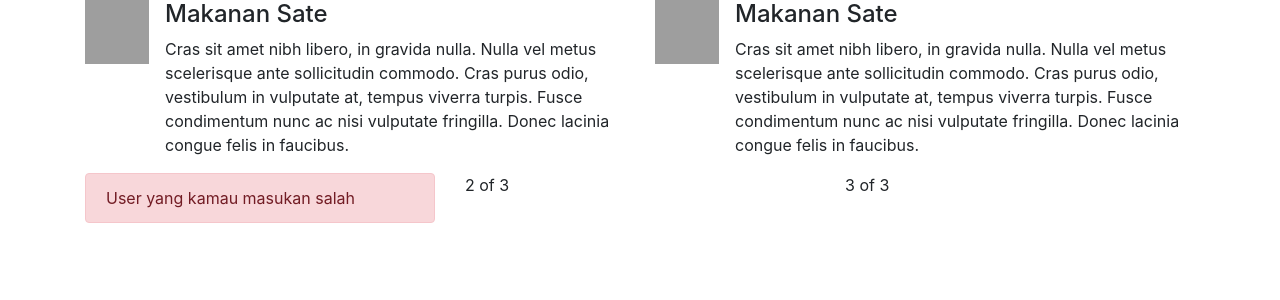
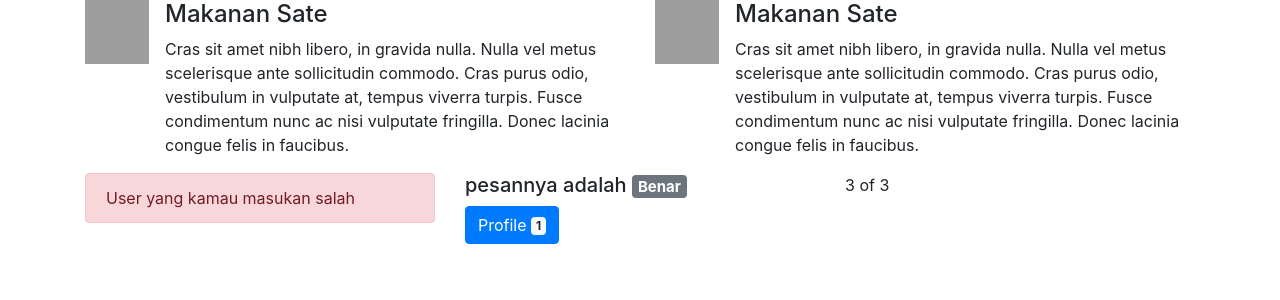
Before and after one commit to anriansihotang/hello-bootstrap, a React (Create React App) app: page / in a window 1280 px wide. Shown: the top 300 px of the page. Built offline with nearby package versions, Linux system fonts and the light colour scheme; grey boxes are pictures that could not be loaded.

Commit message:
Belajar bootstrap Badge

```diff
--- a/src/App.js
+++ b/src/App.js
@@ -1,5 +1,5 @@
 import React, { Component } from "react";
-import { Container, Row, Col, Media ,Alert} from "react-bootstrap";
+import { Container, Row, Col, Media ,Alert,Badge,Button} from "react-bootstrap";
 class App extends Component {
 	render() {
 		return (
@@ -50,7 +50,14 @@ class App extends Component {
 				<Col>
 					<Alert variant="danger">User yang kamau masukan salah</Alert>
 				</Col>
-				<Col>2 of 3</Col>
+				<Col>
+					<h5>
+						pesannya adalah <Badge variant="secondary">Benar</Badge>
+					</h5>
+					<Button variant="primary">
+						Profile <Badge variant="light">1</Badge>
+					</Button>
+				</Col>
 				<Col>3 of 3</Col>
 			</Row>
 			</Container>
```
